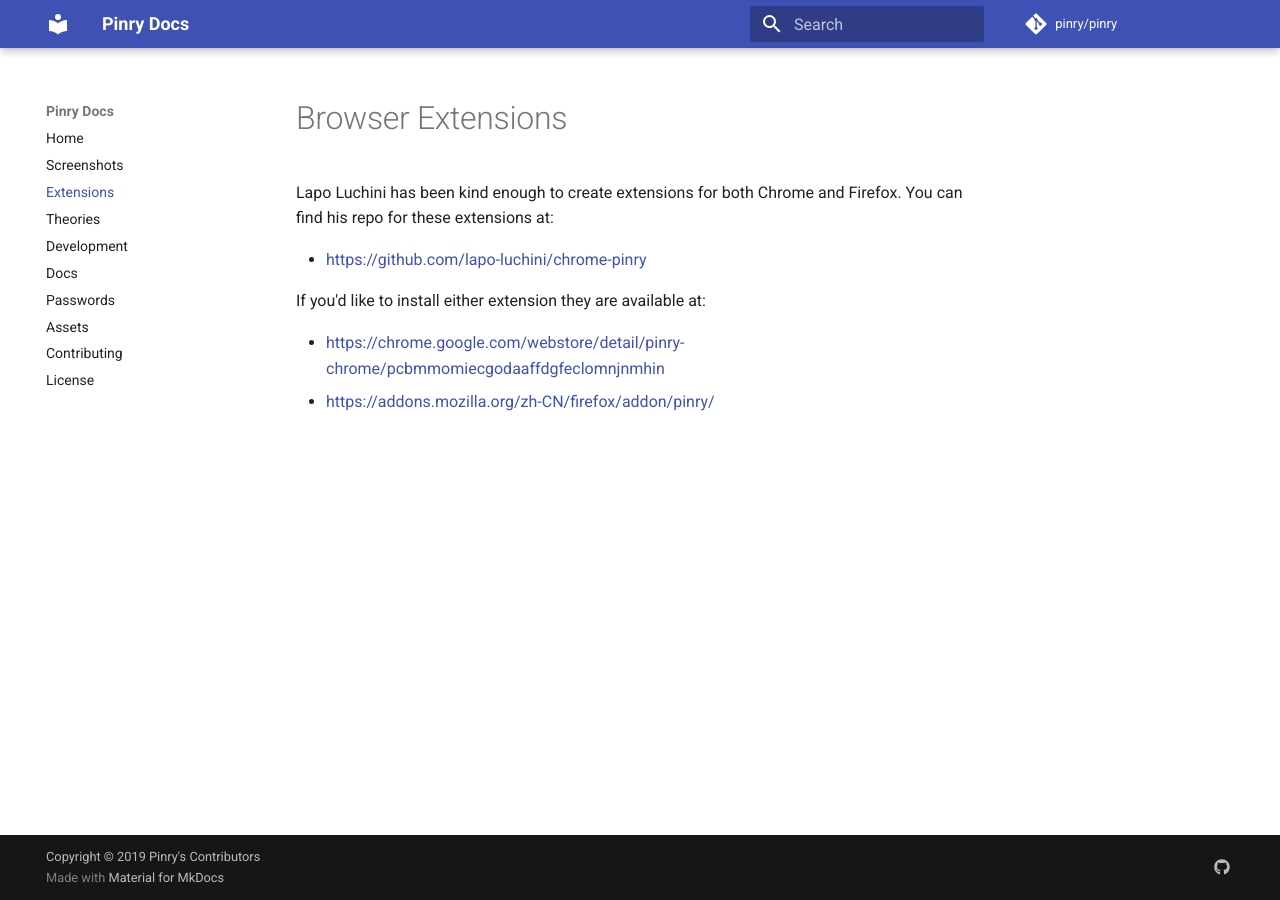
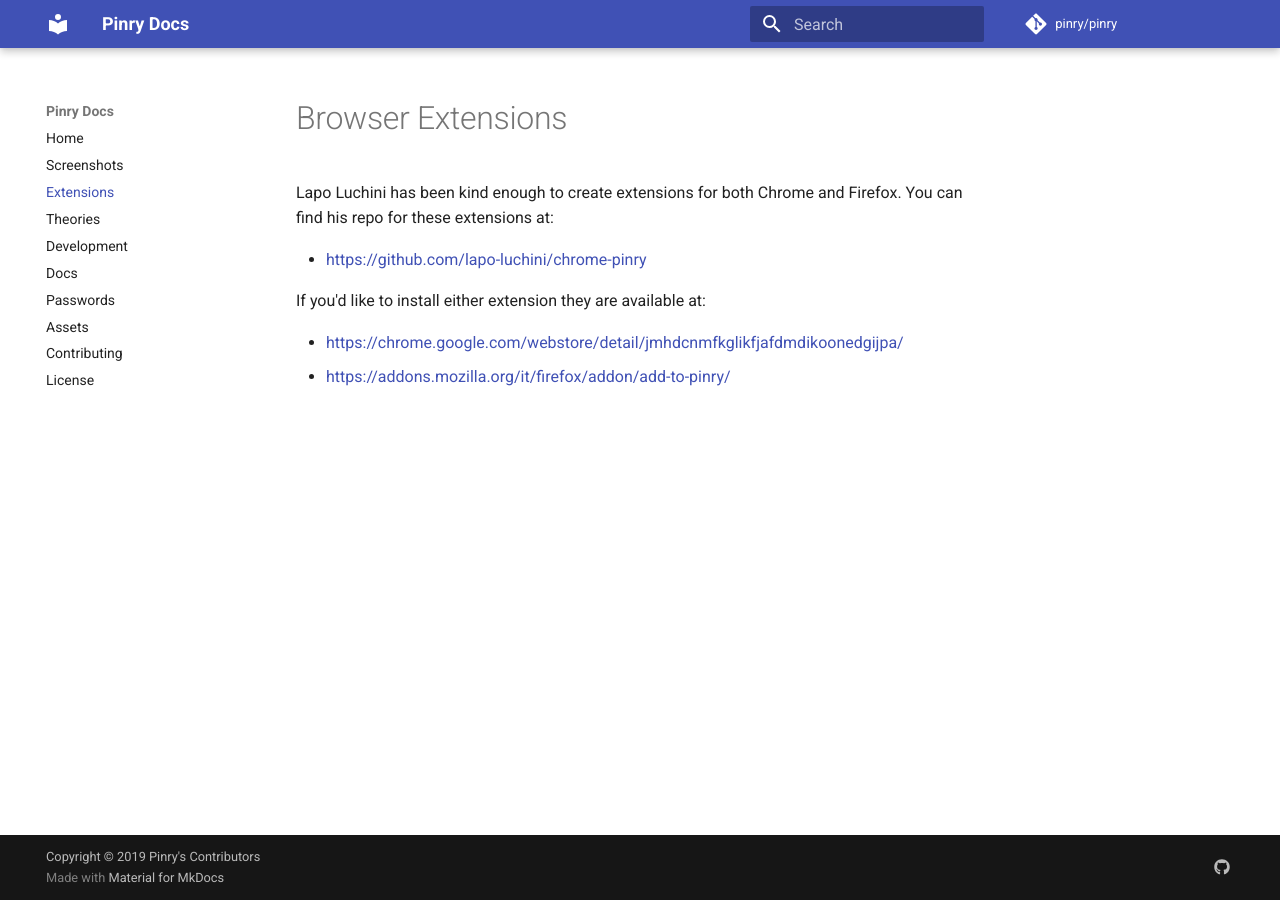
Before and after one commit to pinry/pinry, an MkDocs documentation site: the page built from docs/src/extensions.md, in a window 1280 px wide. Built offline with MkDocs 1.6.1 and Material for MkDocs 9.7.7, drawn with Linux system fonts in a browser that asks for light colours; comment, search, counter and statistics services are not loaded; some of the changed lines change nothing that is shown.

Commit message:
Doc: Use latest add-to-pinry extension instead of the old

```diff
--- a/docs/src/extensions.md
+++ b/docs/src/extensions.md
@@ -7,5 +7,5 @@
 
 If you'd like to install either extension they are available at:
 
-- [https://chrome.google.com/webstore/detail/pinry-chrome/pcbmmomiecgodaaffdgfeclomnjnmhin](https://chrome.google.com/webstore/detail/pinry-chrome/pcbmmomiecgodaaffdgfeclomnjnmhin)
-- [https://addons.mozilla.org/zh-CN/firefox/addon/pinry/](https://addons.mozilla.org/zh-CN/firefox/addon/pinry/)
+- [https://chrome.google.com/webstore/detail/jmhdcnmfkglikfjafdmdikoonedgijpa/](https://chrome.google.com/webstore/detail/jmhdcnmfkglikfjafdmdikoonedgijpa/)
+- [https://addons.mozilla.org/it/firefox/addon/add-to-pinry/](https://addons.mozilla.org/it/firefox/addon/add-to-pinry/)
```
